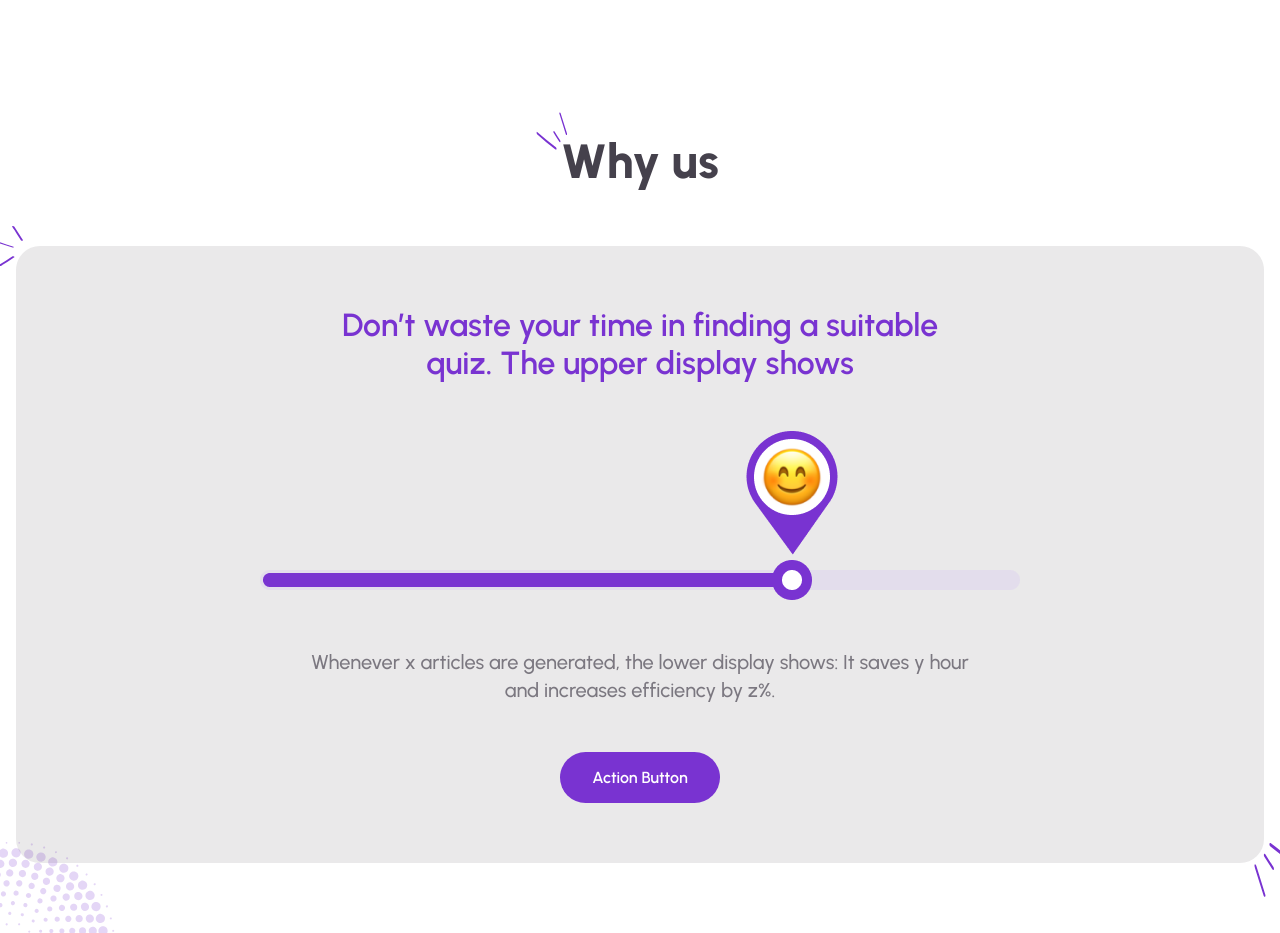
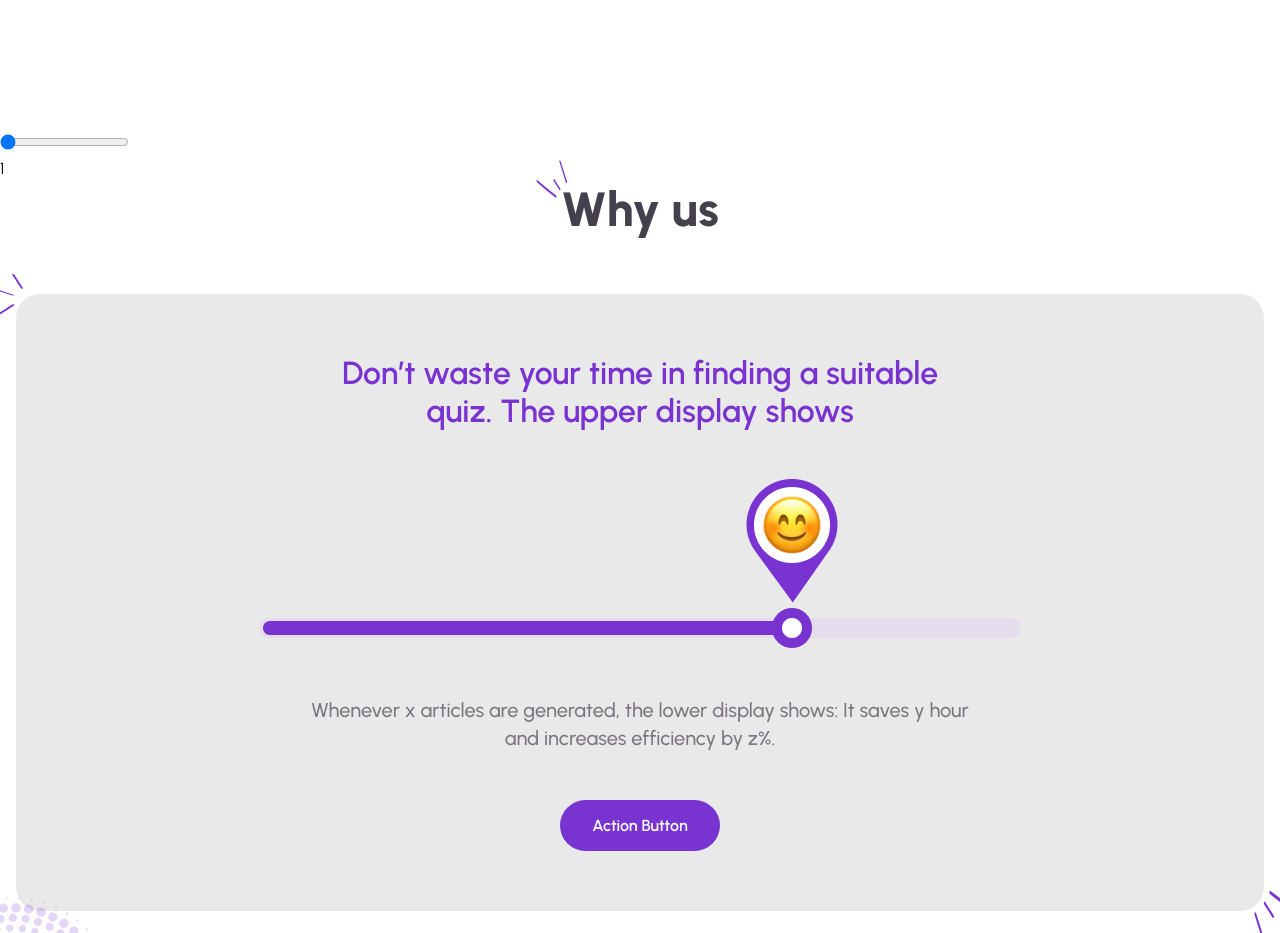
Before and after one commit to mufaqar/comparehelp, a Next.js app: page / in a window 1280 px wide. Shown: the part 1260-2193 px from the top of the page. Built offline with nearby package versions, Linux system fonts and the light colour scheme.

Commit message:
ProgressBar

```diff
--- /dev/null
+++ b/src/components/progressbar.tsx
@@ -0,0 +1,23 @@
+import React,{useState,useEffect} from "react";
+
+export default function Progressbar() {
+  const [value,onChange]=useState(1);
+  useEffect(()=>{
+      const ele = document.querySelector('.buble');
+    if (ele) {
+      ele.style.left = `${Number(value / 4)}%`;
+    }
+  })
+  return (
+    <div className="slider-parent">
+      <input type="range" min="1" max="500" step={4} value={value}
+         onChange={({ target: { value: radius } }) => {
+                    onChange(radius);
+                  }}
+      />
+      <div className="buble">
+      {value}
+      </div>
+    </div>
+  );
+}
--- a/src/components/whyUs.tsx
+++ b/src/components/whyUs.tsx
@@ -2,10 +2,12 @@ import Image from 'next/image';
 import React from 'react';
 import Progresbar from '../../public/images/progresbar.png';
 import H2before from './h2before';
+import Progressbar from './progressbar';
 
 function WhyUs() {
     return (
         <section className='py-20 bg-[url(/svg/circle2.svg)] bg-no-repeat bg-left-bottom bg-auto' style={{backgroundSize: "9%", backgroundPositionY: "115%"}}>
+            <Progressbar/>
             <div className='container mx-auto px-4'>
                 <div className='max-w-[509px] mx-auto mb-14'>
                 <h2 className='text-5xl leading-[57px] font-extrabold text-shade/90 max-w-fit mx-auto Urbanist text-center relative'>
```
